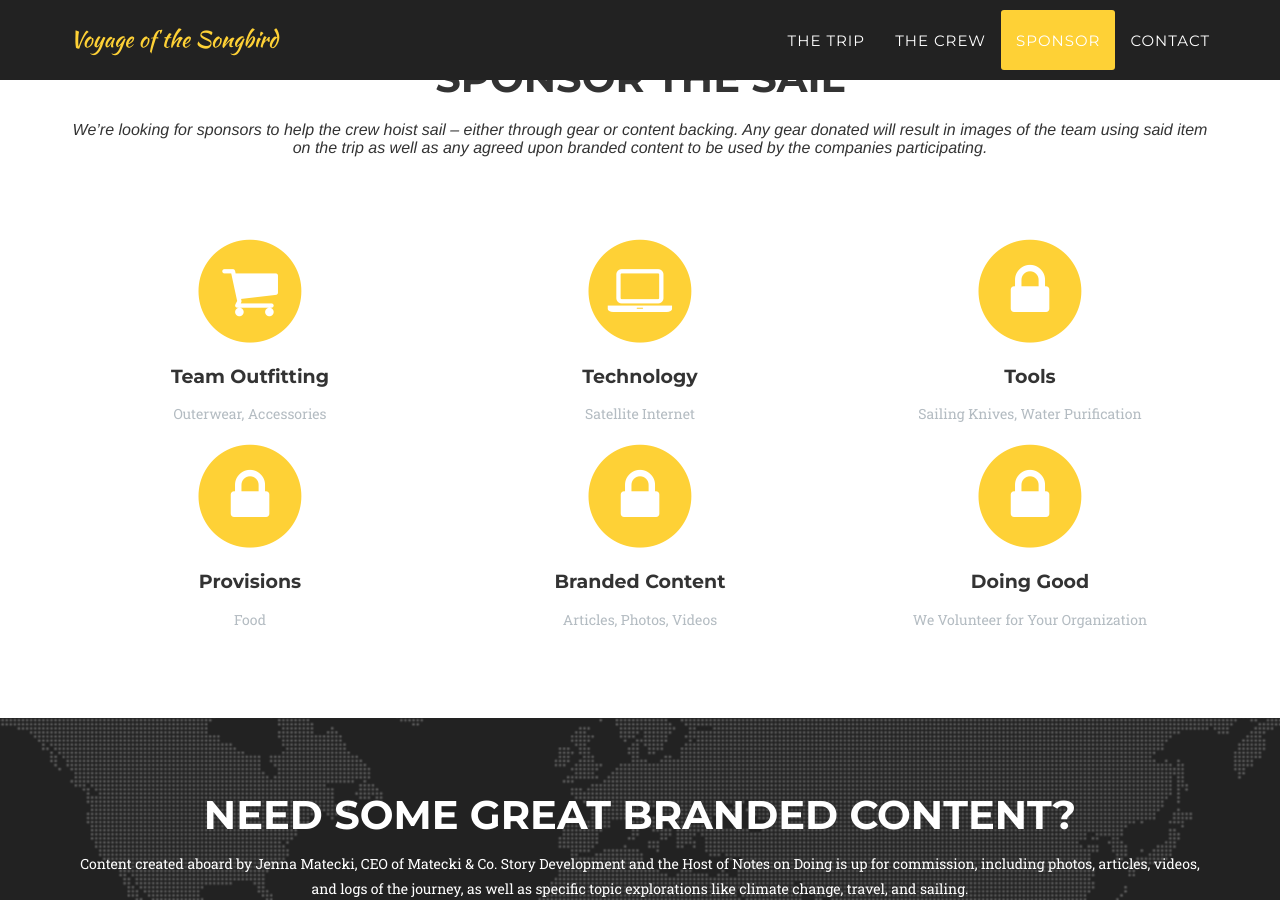
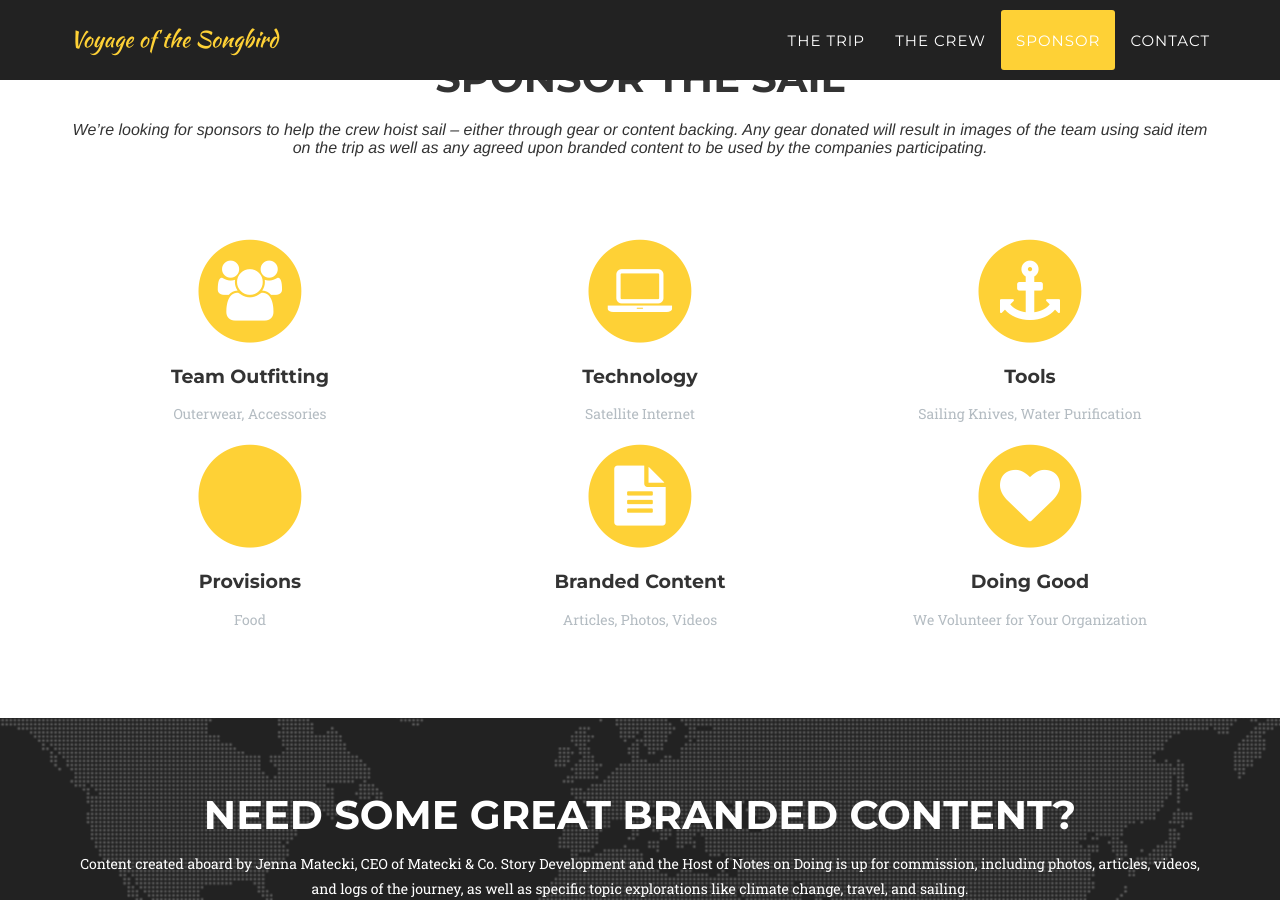
Before and after one commit to dafstone/songbird, a Jekyll site: the page built from index.html, in a window 1280 px wide and 900 px high, scrolled down 2352 px. Built offline with Jekyll 4.4.1, drawn with Linux system fonts in a browser that asks for light colours; some web fonts are replaced.

Commit message:
FA Icon Update

```diff
--- a/_includes/sponsor.html
+++ b/_includes/sponsor.html
@@ -11,7 +11,7 @@
                 <div class="col-md-4">
                     <span class="fa-stack fa-4x">
                         <i class="fa fa-circle fa-stack-2x text-primary"></i>
-                        <i class="fa fa-shopping-cart fa-stack-1x fa-inverse"></i>
+                        <i class="fa fa-group fa-stack-1x fa-inverse"></i>
                     </span>
                     <h4 class="service-heading">Team Outfitting</h4>
                     <p class="text-muted">Outerwear, Accessories</p>
@@ -27,7 +27,7 @@
                 <div class="col-md-4">
                     <span class="fa-stack fa-4x">
                         <i class="fa fa-circle fa-stack-2x text-primary"></i>
-                        <i class="fa fa-lock fa-stack-1x fa-inverse"></i>
+                        <i class="fa fa-anchor fa-stack-1x fa-inverse"></i>
                     </span>
                     <h4 class="service-heading">Tools</h4>
                     <p class="text-muted">Sailing Knives, Water Purification</p>
@@ -35,7 +35,7 @@
                 <div class="col-md-4">
                     <span class="fa-stack fa-4x">
                         <i class="fa fa-circle fa-stack-2x text-primary"></i>
-                        <i class="fa fa-lock fa-stack-1x fa-inverse"></i>
+                        <i class="fa fa-envira fa-stack-1x fa-inverse"></i>
                     </span>
                     <h4 class="service-heading">Provisions</h4>
                     <p class="text-muted">Food</p>
@@ -43,7 +43,7 @@
                 <div class="col-md-4">
                     <span class="fa-stack fa-4x">
                         <i class="fa fa-circle fa-stack-2x text-primary"></i>
-                        <i class="fa fa-lock fa-stack-1x fa-inverse"></i>
+                        <i class="fa fa-file-text fa-stack-1x fa-inverse"></i>
                     </span>
                     <h4 class="service-heading">Branded Content</h4>
                     <p class="text-muted">Articles, Photos, Videos</p>
@@ -51,7 +51,7 @@
                 <div class="col-md-4">
                     <span class="fa-stack fa-4x">
                         <i class="fa fa-circle fa-stack-2x text-primary"></i>
-                        <i class="fa fa-lock fa-stack-1x fa-inverse"></i>
+                        <i class="fa fa-heart fa-stack-1x fa-inverse"></i>
                     </span>
                     <h4 class="service-heading">Doing Good</h4>
                     <p class="text-muted">We Volunteer for Your Organization</p>
```
